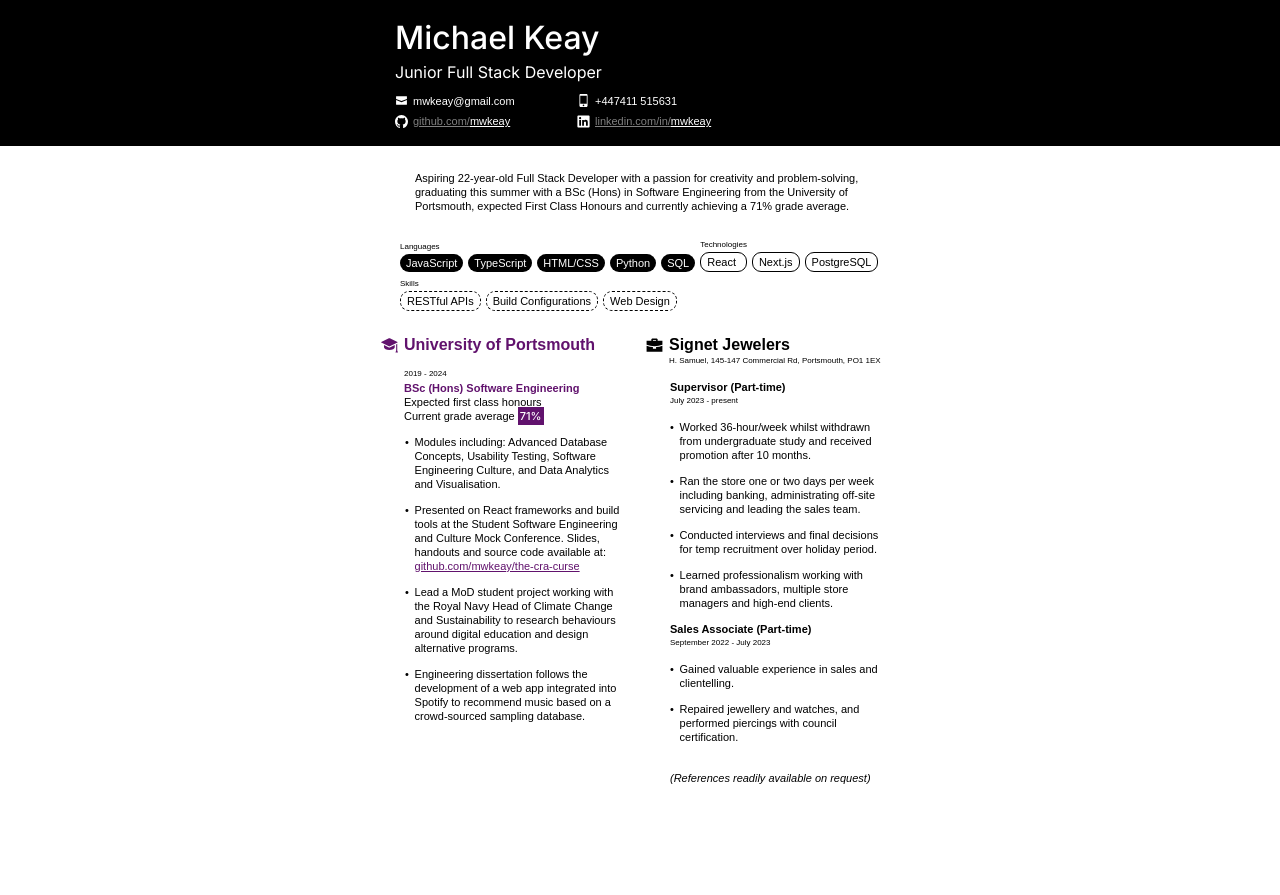
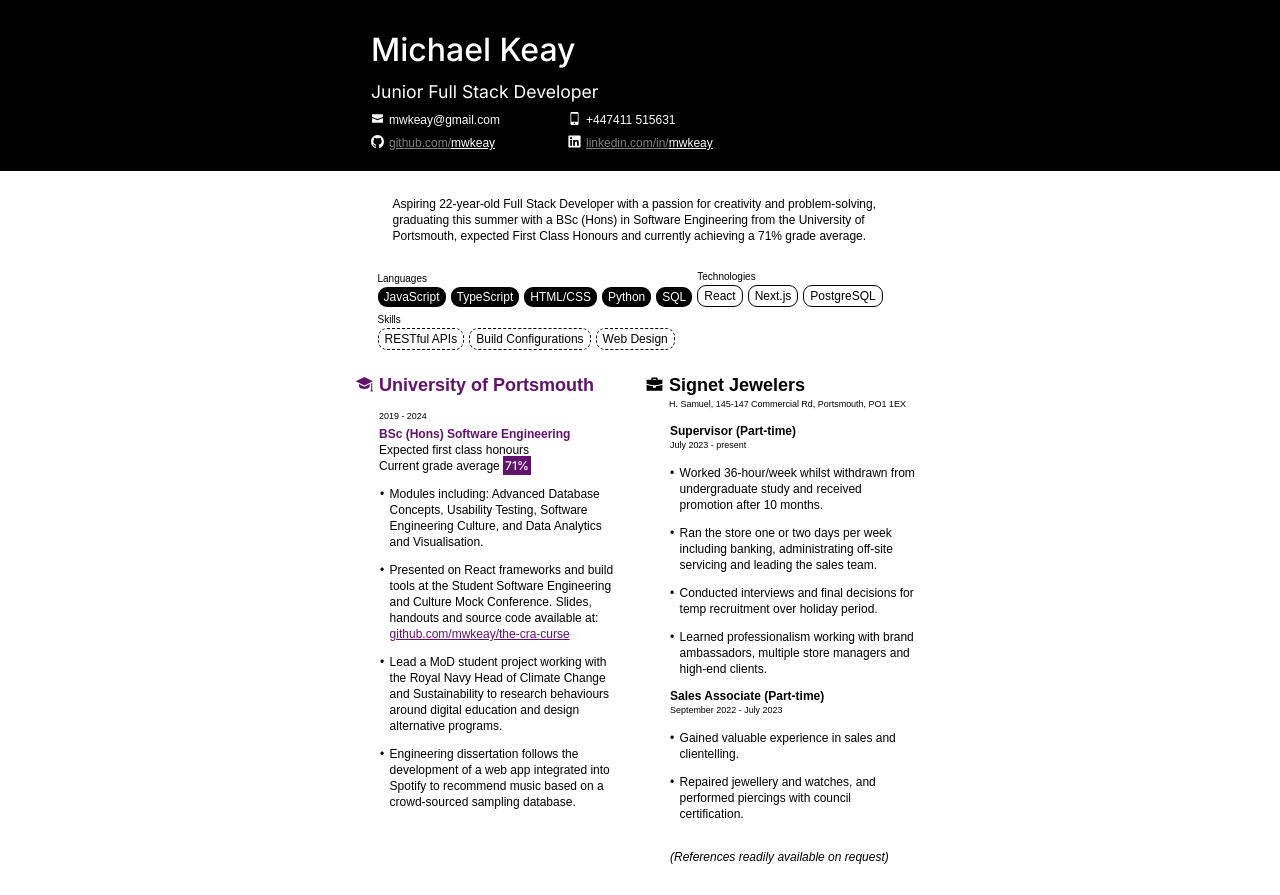
Before and after one commit to mwkeay/me, a Next.js app in the folder app/: page / in a window 1280 px wide. Before the commit the page ends 835 px from the top, so only its background shows below. Built offline with nearby package versions, Linux system fonts and the light colour scheme.

Commit message:
recalculated font sizes and general scaling

```diff
--- a/app/src/components/Header.tsx
+++ b/app/src/components/Header.tsx
@@ -29,7 +29,7 @@ const Header: FC = () => {
 
                 <div className="cv-title">
                     <h1 className={ inter.className }>Michael Keay</h1>
-                    <h2 className={ inter.className }>Junior Full Stack Developer</h2>
+                    <p className={ inter.className }>Junior Full Stack Developer</p>
                 </div>
 
                 <div className="cv-contact">
--- a/app/src/styles/cv-abilities.css
+++ b/app/src/styles/cv-abilities.css
@@ -1,5 +1,5 @@
 .cv-abilities {
-    max-width: 500px;
+    max-width: 545px;
     width: 100%;
     padding: 0 10px 0 10px;
 
@@ -15,10 +15,12 @@
     justify-content: flex-end;
 
     && > .label {
-        font-size: 8px;
+        width: 1px;
+        font-size: 0.625rem;
     }
 
     && > .ability {
+        width: fit-content;
         padding: 2px 6px 2px 6px;
         border-radius: 9px;
 
--- a/app/src/styles/cv-columns.css
+++ b/app/src/styles/cv-columns.css
@@ -1,5 +1,5 @@
 .cv-columns {
-    max-width: 540px;
+    max-width: 590px;
     width: 100%;
     padding: 0 20px 0 10px;
 
@@ -12,7 +12,7 @@
 .university-col, .employment-col {
 
     flex: 1;
-    min-width: 240px;
+    min-width: 266px;
 
     display: flex;
     flex-direction: column;
@@ -52,19 +52,14 @@
         color: #61126D;
         display: flex;
         gap: 5px;
-
-        && h3 {
-            font-size: 16px;
-            margin: 0;
-        }
     }
 
     && .subheading {
         padding-left: 24px;
 
         && #date {
-            font-size: 8px;
-            line-height: 14px;
+            font-size: 0.56rem;
+            line-height: 1.25rem;
         }
 
         && #course {
@@ -72,7 +67,6 @@
             font-weight: bold;
         }
 
-        /* Grade */
         && span {
             width: 20.68px;
             height: 13px;
@@ -87,38 +81,28 @@
 
 .employment-col {
 
-    /* Address */
     && .heading {
         display: flex;
         gap: 5px;
 
         && p {
-            font-size: 8px;
-        }
-
-        && h3 {
-            font-size: 16px;
-            margin: 0;
+            font-size: 0.56rem;
         }
     }
 
     && .job {
         padding-left: 25px;
 
-        && h4 {
-            margin: 0;
-            font-size: 11px;
-            line-height: 14px;
-        }
-
         && #date {
-            font-size: 8px;
-            line-height: 14px;
+            font-size: 0.56rem;
+            line-height: 0.95rem;
         }
     }
 
     && #references {
-        padding: 15px 0 0 25px;
+        width: fit-content;
+        height: fit-content;
+        padding: 15px 0 30px 25px;
         font-style: italic;
     }
 }
--- a/app/src/styles/cv-header.css
+++ b/app/src/styles/cv-header.css
@@ -1,6 +1,5 @@
 .cv-header {
     height: fit-content;
-    min-height: 146px;
     width: 100%;
     box-sizing: border-box;
 
@@ -14,8 +13,8 @@
 
     && > div {
         width: 100%;
-        max-width: 530px;
-        padding: 10px 20px 10px 20px;
+        max-width: 578px;
+        padding: 30px 20px 20px 20px;
         display: flex;
         flex-direction: column;
     }
@@ -25,23 +24,15 @@
     width: fit-content;
     display: flex;
     flex-direction: column;
-    gap: 5px;
+    gap: 15px;
 
-    && h1 {
-        font-size: 32px;
-        margin: 0;
-        font-weight: 500; /* medium */
-    }
-
-    && h2 {
-        font-size: 16px;
-        margin: 0;
-        font-weight: normal;
+    && p {
+        font-size: 1.1rem;
     }
 }
 
 .cv-contact {
-    max-width: 400px;
+    max-width: 436px;
     padding-top: 12px;
     display: flex;
     flex-wrap: wrap;
@@ -49,7 +40,7 @@
 }
 
 .cv-contact-item {
-    width: 175px;
+    width: 190px;
     height: fit-content;
 
     display: flex;
@@ -59,16 +50,11 @@
         color: white;
     }
 
-    && > p {
-        font-size: 11px;
-
-        && > .grey {
-            opacity: 50%;
-        }
+    && > p > .grey {
+        opacity: 50%;
     }
 
     && > a {
-        font-size: 11px;
         color: white;
 
         && > .grey {
--- a/app/src/styles/cv.css
+++ b/app/src/styles/cv.css
@@ -1,6 +1,5 @@
 .cv {
     width: 100%;
-    padding-bottom: 50px;
 
     background-color: white;
 
@@ -9,17 +8,12 @@
     align-items: center;
     gap: 25px;
 
-    && p {
-        font-size: 11px;
-        line-height: 14px;
-    }
-
     && * {
         box-sizing: border-box;
     }
 }
 
 .cv-introduction {
-    max-width: 500px;
+    max-width: 545px;
     padding: 0 25px 0 25px;
 }
--- a/app/src/styles/global.css
+++ b/app/src/styles/global.css
@@ -1,11 +1,13 @@
 html {
-    min-height: 100vh;
+    min-height: 100%;
     margin: 0;
+
+    font-size: 16px;
 }
 
 body {
-    min-width: 100vw;
-    min-height: 100vh;
+    min-width: 100%;
+    min-height: 100%;
 
     display: flex;
     justify-content: center;
@@ -15,6 +17,31 @@ body {
     overscroll-behavior: none;
 }
 
-p {
+p, a {
+    font-size: 0.75rem;
+    line-height: 1rem;
     margin: 0;
 }
+
+h1 {
+    font-size: 2rem;
+    margin: 0;
+    font-weight: 500;
+}
+
+h2 {
+    font-size: 1.1rem;
+    margin: 0;
+    font-weight: normal;
+}
+
+h3 {
+    font-size: 1.125rem;
+    margin: 0;
+    font-weight: 600;
+}
+
+h4 {
+    font-size: 0.75rem;
+    margin: 0;
+}
```
